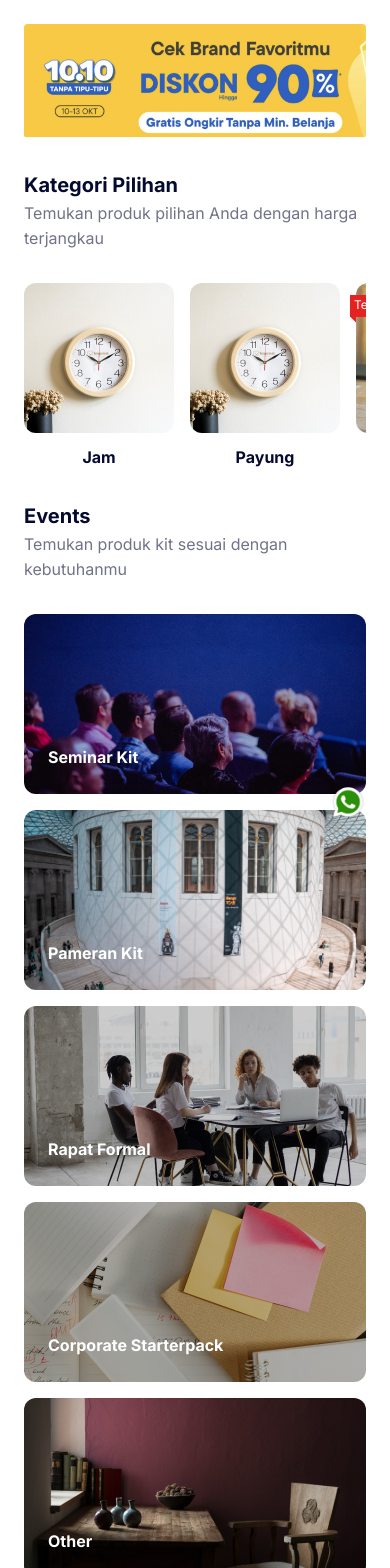
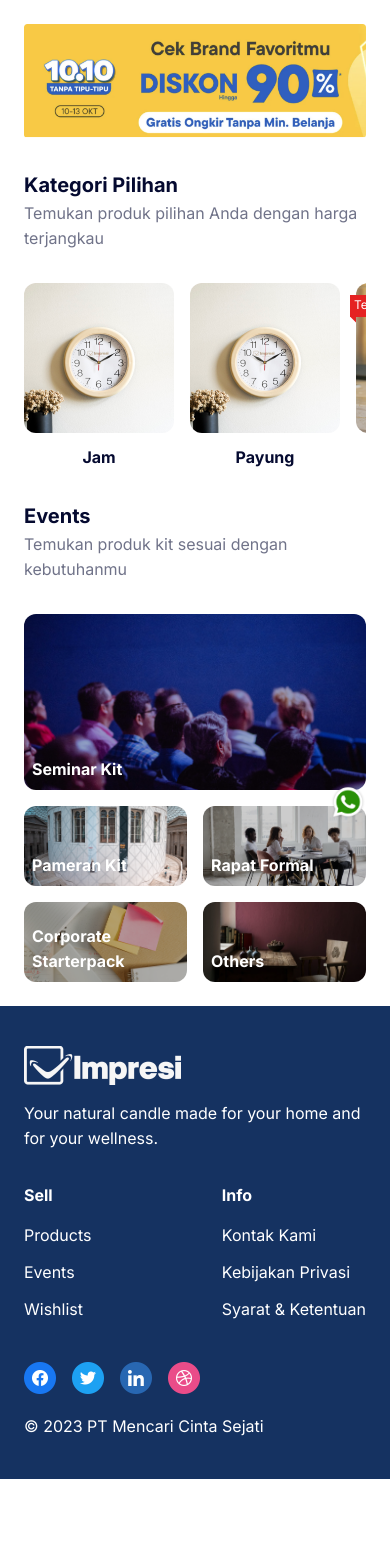
Before and after one commit to acomarcho/myimpresi-frontend, a Next.js app: page / in a window 390 px wide. Shown: the top 1568 px of the page. After the commit the page ends 1479 px from the top, so only its background shows below. Built offline with nearby package versions, Linux system fonts and the light colour scheme.

Commit message:
Feat: Change events mobile view

```diff
--- a/pages/index.tsx
+++ b/pages/index.tsx
@@ -73,7 +73,7 @@ const events = [
   {
     id: 5,
     imagePath: "/dummy/ev-5.png",
-    name: "Other",
+    name: "Others",
   },
 ];
 
@@ -123,14 +123,14 @@ export default function Home() {
         <div className="mt-[2rem] lg:mt-[5rem]">
           <Heading text="Events" />
           <Subheading text="Temukan produk kit sesuai dengan kebutuhanmu" />
-          <div className="grid grid-cols-1 auto-rows-[180px] gap-[1rem] mt-[2rem] lg:event-grid">
+          <div className="grid event-grid-mobile gap-[1rem] mt-[2rem] lg:event-grid-desktop">
             {events.map((e, i) => {
               switch (i) {
                 case 0:
                   return (
                     <div
                       key={e.id}
-                      className="relative lg:grid-main rounded-xl overflow-hidden transition-all cursor-pointer hover:scale-[1.05]"
+                      className="relative grid-main rounded-xl overflow-hidden transition-all cursor-pointer hover:scale-[1.05]"
                     >
                       <Image
                         src={e.imagePath}
@@ -140,7 +140,7 @@ export default function Home() {
                         className="w-full h-full object-cover"
                         alt={e.name}
                       />
-                      <p className="font-inter font-bold text-[1rem] lg:text-[1.25rem] text-neutral-10 absolute left-[1.5rem] bottom-[1.5rem]">
+                      <p className="font-inter font-bold text-[1rem] lg:text-[1.25rem] text-neutral-10 absolute left-[0.5rem] bottom-[0.5rem] lg:left-[1.5rem] lg:bottom-[1.5rem]">
                         {e.name}
                       </p>
                     </div>
@@ -149,7 +149,7 @@ export default function Home() {
                   return (
                     <div
                       key={e.id}
-                      className="relative lg:grid-ev1 rounded-xl overflow-hidden transition-all cursor-pointer hover:scale-[1.05]"
+                      className="relative grid-ev1 rounded-xl overflow-hidden transition-all cursor-pointer hover:scale-[1.05]"
                     >
                       <Image
                         src={e.imagePath}
@@ -159,7 +159,7 @@ export default function Home() {
                         className="w-full h-full object-cover"
                         alt={e.name}
                       />
-                      <p className="font-inter font-bold text-[1rem] lg:text-[1.25rem] text-neutral-10 absolute left-[1.5rem] bottom-[1.5rem]">
+                      <p className="font-inter font-bold text-[1rem] lg:text-[1.25rem] text-neutral-10 absolute left-[0.5rem] bottom-[0.5rem] lg:left-[1.5rem] lg:bottom-[1.5rem]">
                         {e.name}
                       </p>
                     </div>
@@ -168,7 +168,7 @@ export default function Home() {
                   return (
                     <div
                       key={e.id}
-                      className="relative lg:grid-ev2 rounded-xl overflow-hidden transition-all cursor-pointer hover:scale-[1.05]"
+                      className="relative grid-ev2 rounded-xl overflow-hidden transition-all cursor-pointer hover:scale-[1.05]"
                     >
                       <Image
                         src={e.imagePath}
@@ -178,7 +178,7 @@ export default function Home() {
                         className="w-full h-full object-cover"
                         alt={e.name}
                       />
-                      <p className="font-inter font-bold text-[1rem] lg:text-[1.25rem] text-neutral-10 absolute left-[1.5rem] bottom-[1.5rem]">
+                      <p className="font-inter font-bold text-[1rem] lg:text-[1.25rem] text-neutral-10 absolute left-[0.5rem] bottom-[0.5rem] lg:left-[1.5rem] lg:bottom-[1.5rem]">
                         {e.name}
                       </p>
                     </div>
@@ -187,7 +187,7 @@ export default function Home() {
                   return (
                     <div
                       key={e.id}
-                      className="relative lg:grid-ev3 rounded-xl overflow-hidden transition-all cursor-pointer hover:scale-[1.05]"
+                      className="relative grid-ev3 rounded-xl overflow-hidden transition-all cursor-pointer hover:scale-[1.05]"
                     >
                       <Image
                         src={e.imagePath}
@@ -197,7 +197,7 @@ export default function Home() {
                         className="w-full h-full object-cover"
                         alt={e.name}
                       />
-                      <p className="font-inter font-bold text-[1rem] lg:text-[1.25rem] text-neutral-10 absolute left-[1.5rem] bottom-[1.5rem]">
+                      <p className="font-inter font-bold text-[1rem] lg:text-[1.25rem] text-neutral-10 absolute left-[0.5rem] bottom-[0.5rem] lg:left-[1.5rem] lg:bottom-[1.5rem]">
                         {e.name}
                       </p>
                     </div>
@@ -206,7 +206,7 @@ export default function Home() {
                   return (
                     <div
                       key={e.id}
-                      className="relative lg:grid-ev4 rounded-xl overflow-hidden transition-all cursor-pointer hover:scale-[1.05]"
+                      className="relative grid-ev4 rounded-xl overflow-hidden transition-all cursor-pointer hover:scale-[1.05]"
                     >
                       <Image
                         src={e.imagePath}
@@ -216,7 +216,7 @@ export default function Home() {
                         className="w-full h-full object-cover"
                         alt={e.name}
                       />
-                      <p className="font-inter font-bold text-[1rem] lg:text-[1.25rem] text-neutral-10 absolute left-[1.5rem] bottom-[1.5rem]">
+                      <p className="font-inter font-bold text-[1rem] lg:text-[1.25rem] text-neutral-10 absolute left-[0.5rem] bottom-[0.5rem] lg:left-[1.5rem] lg:bottom-[1.5rem]">
                         {e.name}
                       </p>
                     </div>
--- a/styles/globals.css
+++ b/styles/globals.css
@@ -9,8 +9,18 @@
     height: 6px;
   }
 
-  .event-grid {
-    grid-template-rows: 1fr 1fr 1fr;
+  .event-grid-mobile {
+    grid-template-columns: 1fr 1fr;
+    grid-template-rows: 80px 80px 80px 80px;
+    grid-template-areas:
+      "main main"
+      "main main"
+      "ev1 ev2"
+      "ev3 ev4";
+  }
+
+  .event-grid-desktop {
+    grid-template-columns: 1fr 1fr 1fr;
     grid-template-rows: 180px 180px;
     grid-template-areas:
       "main ev1 ev2"
```
